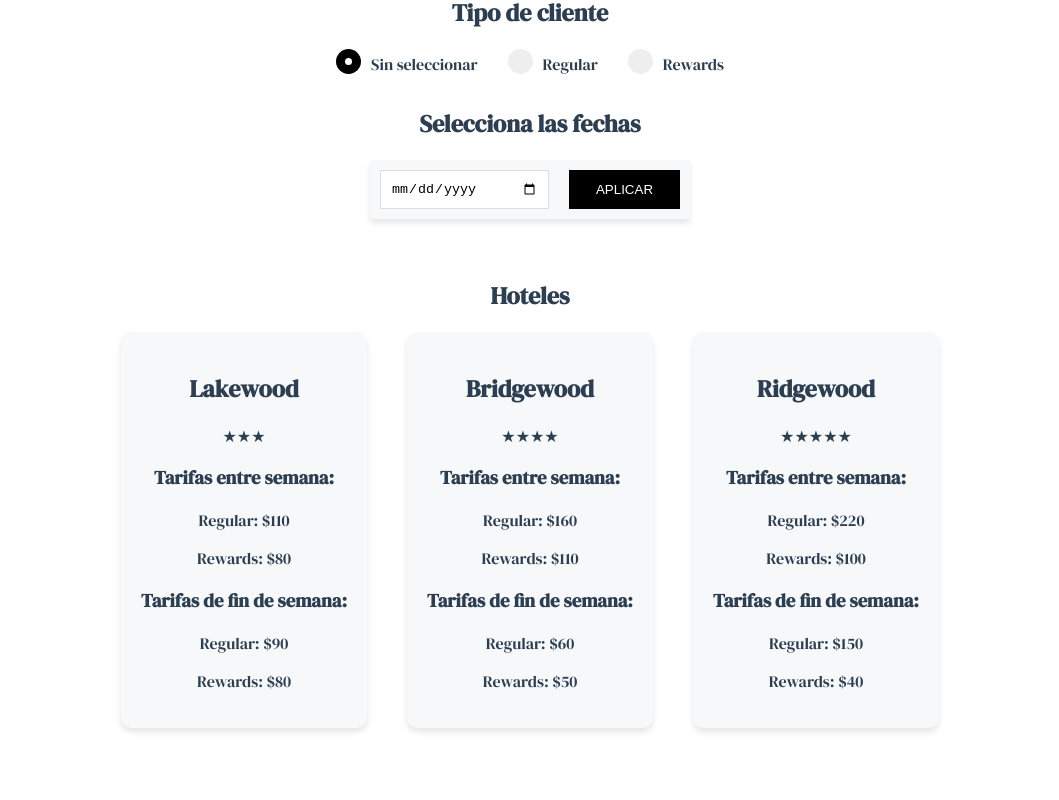
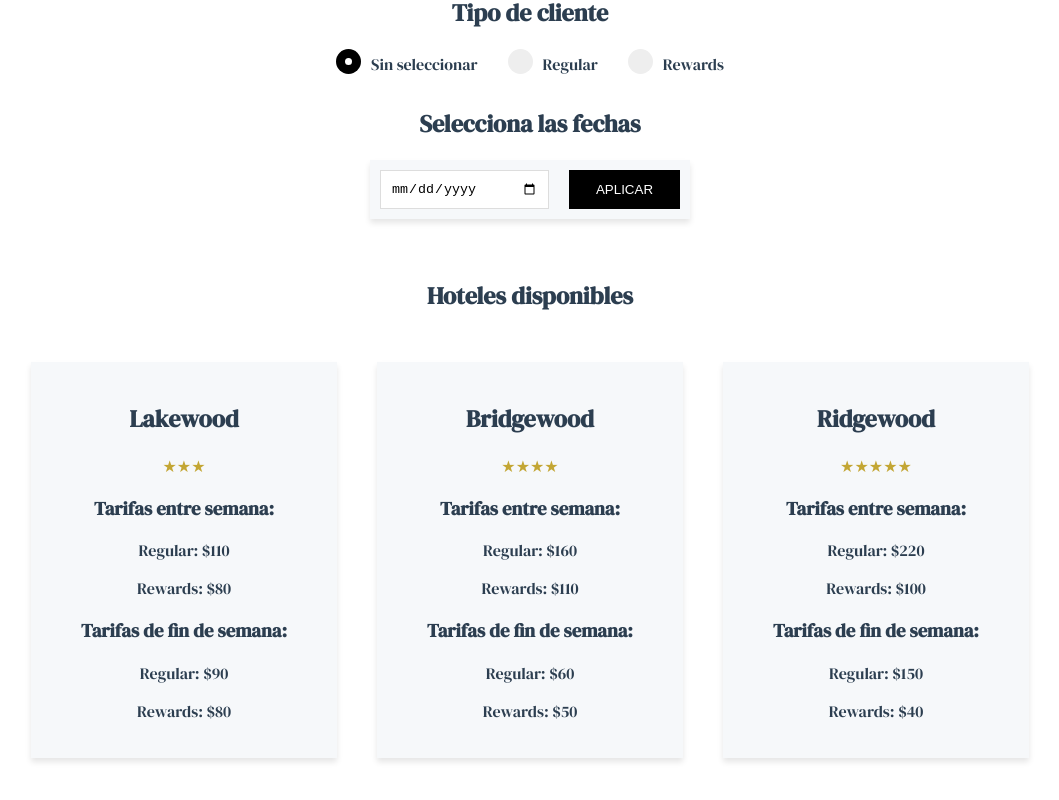
Before and after one commit to farriagadal/tipti-challenge, a Vue app: page / in a window 1280 px wide. Shown: the part 364-1164 px from the top of the page, without its empty margins (110-1169 px from the left). Built offline with nearby package versions, Linux system fonts and the light colour scheme.

Commit message:
feat: se refactorizó para agregar tag "hotel recommended"

```diff
--- a/src/components/HotelCard.vue
+++ b/src/components/HotelCard.vue
@@ -1,17 +1,11 @@
 <template>
   <div class="hotel-card">
-    <h2 class="hotel-name">{{ hotel.name }}</h2>
-    <div class="hotel-rating">
+    <h2 class="hotel-card__name">{{ hotel.name }}</h2>
+    <div class="hotel-card__rating">
       <span v-for="star in hotel.rating" :key="star" class="star">★</span>
     </div>
-    <!-- {{ dates }} -->
-
-    <div v-if="customerType && hasDates" class="hotel-final-price">
-      Precio final: ${{ finalPrice }}
-    </div>
-    {{ lowestPrice && lowestPrice === finalPrice ? 'Cheapest' : '' }}
-    <div class="hotel-rates">
-      <div v-if="!hasDates || !isWeekend">
+    <div class="hotel-card__rates">
+      <div v-if="!hasDates || isWeek">
         <h3>Tarifas entre semana:</h3>
         <p v-if="!customerType || customerType === 'regular'">
           Regular: ${{ hotel.weekdayRates.regular }}
@@ -30,6 +24,10 @@
         </p>
       </div>
     </div>
+    <div v-if="customerType && hasDates" class="hotel-card__price">
+      Precio final: ${{ hotel.finalPrice }}
+      <label v-if="hotel.recommended">{{ hotel.recommended ? 'Recomendado' : '' }}</label>
+    </div>
   </div>
 </template>
 
@@ -44,13 +42,9 @@ export default defineComponent({
     hotel: {
       type: Object as () => Hotel,
       required: true
-    },
-    lowestPrice: {
-      type: Number,
-      required: true
     }
   },
-  setup (props) {
+  setup () {
     const store = useStore()
     const customerType = computed(() => store.state.hotel.customerType)
 
@@ -62,21 +56,6 @@ export default defineComponent({
       return store.state.hotel.dates
     })
 
-    const finalPrice = computed(() => {
-      const rates = customerType.value === 'rewards' ? 'rewards' : 'regular'
-      let totalPrice = 0
-      for (const dateString of dates.value) {
-        const date = new Date(dateString)
-        const day = date.getDay()
-        if (day === 5 || day === 6) { // si es fin de semana
-          totalPrice += props.hotel.weekendRates[rates]
-        } else { // si es día de la semana
-          totalPrice += props.hotel.weekdayRates[rates]
-        }
-      }
-      return totalPrice
-    })
-
     const isWeekend = computed(() => {
       return store.state.hotel.dates.some((dateString: string) => {
         const date = new Date(dateString)
@@ -85,18 +64,55 @@ export default defineComponent({
       })
     })
 
-    return { customerType, isWeekend, hasDates, dates, finalPrice }
+    const isWeek = computed(() => {
+      return store.state.hotel.dates.some((dateString: string) => {
+        const date = new Date(dateString)
+        const day = date.getDay()
+        return day !== 5 && day !== 6 // 0 es domingo, 6 es sábado
+      })
+    })
+
+    return { customerType, isWeekend, isWeek, hasDates, dates }
   }
 })
 </script>
 
 <style lang="scss" scoped>
 .hotel-card {
-  padding: 20px;
+  padding: 20px 50px;
+  padding-bottom: 0;
   margin-bottom: 10px;
   cursor: pointer;
-  border-radius: 10px;
   background: #f6f8fa;
   box-shadow: 0px 4px 6px rgba(0, 0, 0, 0.1);
+  position: relative;
+
+  &__rating {
+    color: rgb(195, 166, 52);
+  }
+
+  &__rates {
+    padding-bottom: 20px;
+  }
+
+  &__price {
+    background: #000;
+    color: #fff;
+    padding: 20px;
+    margin: 0 -50px;
+    margin-top: 20px;
+    font-size: 17px;
+    letter-spacing: 1px;
+
+    label {
+      position: absolute;
+      top: -15px;
+      left: 50%;
+      transform: translateX(-50%);
+      background: #000;
+      color: #fff;
+      padding: 5px 10px;
+    }
+  }
 }
 </style>
--- a/src/components/HotelList.vue
+++ b/src/components/HotelList.vue
@@ -1,11 +1,10 @@
 <template>
-  <h2>Hoteles</h2>
+  <h2>Hoteles disponibles</h2>
   <div class="hotel-list">
     <HotelCard
-      v-for="hotel in hotels"
+      v-for="hotel in newHotels"
       :key="hotel.name"
       :hotel="hotel"
-      :lowestPrice="lowestPrice"
       @select="$emit('select', $event)"
     />
   </div>
@@ -31,9 +30,10 @@ export default defineComponent({
       return store.state.hotel.dates
     })
 
-    // Calcular el precio final para cada hotel y almacenarlo en el objeto del hotel
+    // Se calcula el precio final para cada hotel y almacenarlo en el objeto del hotel
 
-    const lowestPrice = computed(() => {
+    const newHotels = computed(() => {
+      const array = []
       for (const hotel of hotels) {
         const rates = customerType.value === 'rewards' ? 'rewards' : 'regular'
         let totalPrice = 0
@@ -47,14 +47,27 @@ export default defineComponent({
           }
         }
         hotel.finalPrice = totalPrice
+        array.push(hotel)
       }
-      // Usar la función Math.min para encontrar el precio más bajo de todos los hoteles
-      return Math.min(...hotels.map((hotel: any) => hotel.finalPrice))
+
+      // Se selecciona el hotel recomendado con menor precio final y mejor rating
+      let bestHotel = array[0]
+      for (const hotel of array) {
+        hotel.recommended = false
+        if (hotel.finalPrice < bestHotel.finalPrice) {
+          bestHotel = hotel
+        } else if (hotel.finalPrice === bestHotel.finalPrice) {
+          if (hotel.rating > bestHotel.rating) {
+            bestHotel = hotel
+          }
+        }
+      }
+      bestHotel.recommended = true
+      return array
     })
 
     return {
-      hotels,
-      lowestPrice
+      newHotels
     }
   }
 })
@@ -63,11 +76,16 @@ export default defineComponent({
 <style scoped lang="scss">
 h2 {
   margin-top: 60px;
+  margin-bottom: 50px;
 }
 .hotel-list {
   display: flex;
   margin: auto;
   width: fit-content;
   gap: 40px;
+
+  @media (max-width: 768px) {
+    flex-direction: column;
+  }
 }
 </style>
--- a/src/models/Hotel.ts
+++ b/src/models/Hotel.ts
@@ -10,4 +10,5 @@ export interface Hotel {
     rewards: number
   },
   finalPrice?: number
+  recommended?: boolean
 }
--- a/src/views/AboutView.vue
+++ /dev/null
@@ -1,5 +0,0 @@
-<template>
-  <div class="about">
-    <h1>This is an about page</h1>
-  </div>
-</template>
```
